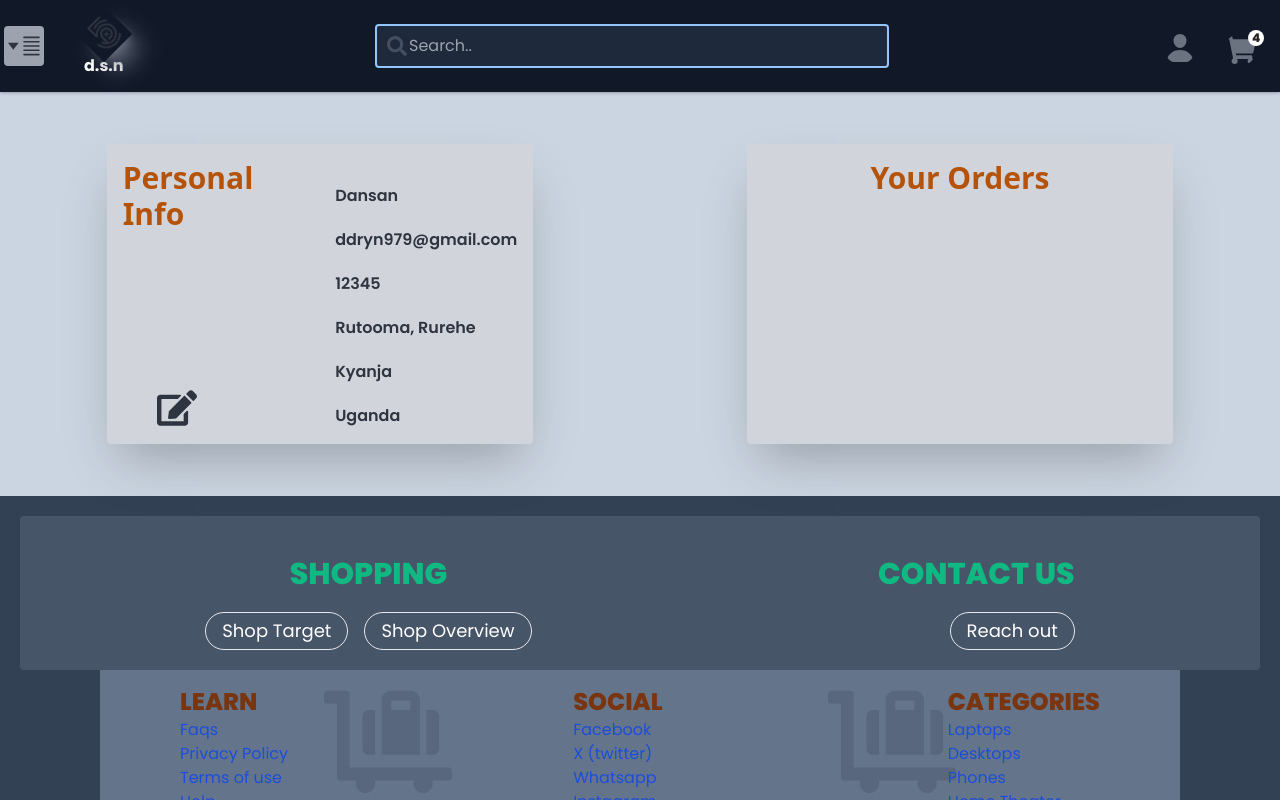
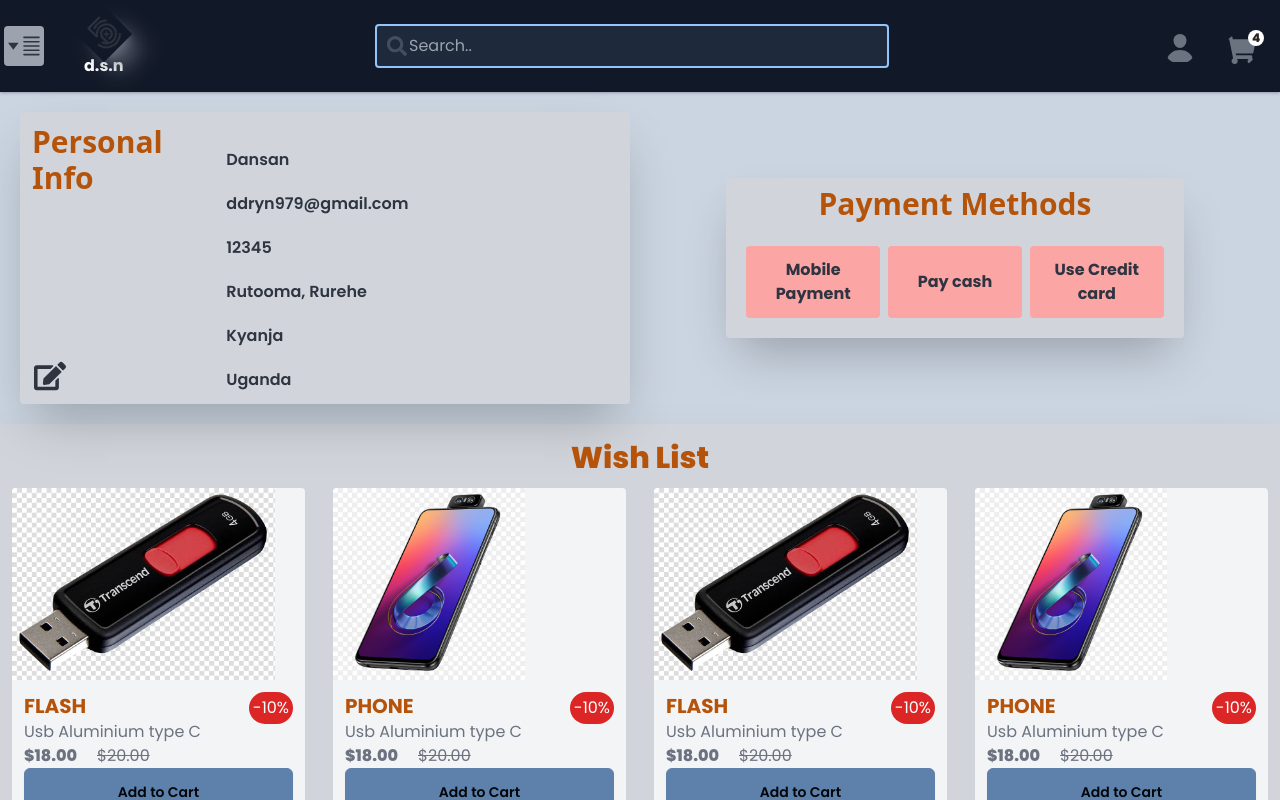
Before and after one commit to dansan-dsn/E-commerce, a React (Vite) app in the folder client/: page /account in a window 1280 px wide. Built offline with nearby package versions, Linux system fonts and the light colour scheme.

Commit message:
account items

```diff
--- a/client/src/components/Footer.jsx
+++ b/client/src/components/Footer.jsx
@@ -14,7 +14,7 @@
             </h2>
             <div className="flex gap-1 md:gap-4">
               <Link
-                to="/dashboard"
+                to="/categories"
                 className=" px-1 md:px-4 py-1 text-xs md:text-lg bg-transparent rounded-full border cursor-pointer hover:bg-red-400 hover:border-none"
               >
                 Shop Target
--- a/client/src/components/cards/Items.jsx
+++ b/client/src/components/cards/Item.jsx
@@ -1,9 +1,8 @@
 import React, { useEffect, useState } from "react";
-import { Link } from "react-router-dom";
 import img from "../../assets/images/flash1.png";
 import img2 from "../../assets/images/phone1.png";
 
-const Items = () => {
+const Item = () => {
   const [products, setProducts] = useState([
     {
       id: 1,
@@ -49,15 +48,6 @@
 
   return (
     <div>
-      <div className="flex justify-between py-2 px-10 bg-fuchsia-600 mt-1">
-        <p className="font-semibold">New Arrivals</p>
-        <Link
-          to="/categories"
-          className="font-semibold uppercase hover:text-gray-600"
-        >
-          See All
-        </Link>
-      </div>
       <div className="grid grid-cols-2 md:grid-cols-4 gap-1">
         {products.map((product, index) => {
           return (
@@ -98,4 +88,4 @@
   );
 };
 
-export default Items;
+export default Item;
--- a/client/src/pages/Account.jsx
+++ b/client/src/pages/Account.jsx
@@ -1,7 +1,9 @@
-import React from "react";
+import React, { useEffect, useState } from "react";
 import Navbar from "../components/Navbar";
 import Footer from "../components/Footer";
 import { FaEdit } from "react-icons/fa";
+import img from "../assets/images/flash1.png";
+import Item from "../components/cards/Item";
 
 const Account = () => {
   const user = [
@@ -13,25 +15,33 @@
       country: "Uganda",
       password: "helloDan",
       address: "Rutooma, Rurehe",
-      order: {
-        item: "banger",
-        price: 200,
-        category: "speaker",
-      },
     },
   ];
+
+  const orders = [
+    {
+      id: 1,
+      image: img,
+      category: "flash",
+      name: "Usb Aluminium type C",
+      price: 20,
+      discount: 10,
+    },
+  ];
+
   return (
     <div className="flex flex-col h-screen overflow-hidden">
       <Navbar />
       <div className="flex-grow overflow-y-auto ">
         {user.map((person) => {
           return (
-            <div className="flex justify-around py-10 bg-slate-300">
-              <div className="flex gap-4 m-3 p-4 shadow-2xl rounded md:w-1/3 place-content-center bg-gray-300">
-                <h1 className="font-extrabold text-3xl capitalize font-sans text-amber-700">
+            <div className="bg-slate-300">
+              <div className="grid md:grid-cols-2 grid-cols-1 p-5 gap-5 place-items-center">
+                <article className="flex gap-4 shadow-2xl p-3 rounded w-full bg-gray-300">
+                  <h1 className="font-extrabold  md:text-3xl capitalize font-sans text-amber-700">
                     Personal Info
                   </h1>
-                <div className="flex flex-col gap-5 mt-6 relative font-semibold">
+                  <div className="flex flex-col gap-5 mt-6 relative font-semibold md:w-3/4">
                     <p className="">{person.name}</p>
                     <span>{person.email}</span>
                     <span>{person.phone}</span>
@@ -39,17 +49,35 @@
                     <span>{person.city}</span>
                     <span>{person.country}</span>
                     <FaEdit
-                    className="absolute right-80 size-10 bottom-0 cursor-pointer hover:text-blue-500"
+                      className="absolute -left-28 md:-left-32 lg:-left-48 size-5 md:size-8 bottom-0 cursor-pointer hover:text-blue-500"
                       title="Edit"
                     />
                   </div>
+                </article>
+                <article className="shadow-2xl rounded md:w-3/4 bg-gray-300 p-2">
+                  <h1 className="font-extrabold text-3xl capitalize font-sans text-center text-amber-700">
+                    payment methods
+                  </h1>
+                  <div className=" mt-3 flex flex-col md:flex-row gap-2 p-3">
+                    <button className="bg-red-300 md:w-1/3 p-3 rounded transition hover:scale-105 hover:shadow-lg ">
+                      <h6 className="font-bold">Mobile Payment</h6>
+                      <p></p>
+                    </button>
+                    <button className="bg-red-300 md:w-1/3 p-3 rounded transition hover:scale-105 hover:shadow-lg">
+                      <h6 className="font-bold">Pay cash</h6>
+                    </button>
+                    <button className="bg-red-300 md:w-1/3 p-3 rounded transition hover:scale-105 hover:shadow-lg ">
+                      <h6 className="font-bold">Use Credit card</h6>
+                    </button>
                   </div>
-              <div className="m-3 p-4 shadow-2xl rounded md:w-1/3 bg-gray-300">
-                <h1 className="font-extrabold text-3xl capitalize font-sans text-center text-amber-700">
-                  Your Orders
+                </article>
+              </div>
+              <article className="shadow-2xl bg-gray-300 py-4">
+                <h1 className="text-center font-extrabold text-3xl text-amber-700">
+                  Wish List
                 </h1>
-                <div className=" mt-3"></div>
-              </div>
+                <Item />
+              </article>
             </div>
           );
         })}
--- a/client/src/pages/Home.jsx
+++ b/client/src/pages/Home.jsx
@@ -2,7 +2,7 @@
 import { Link } from "react-router-dom";
 import Navbar from "../components/Navbar";
 import Carousel from "../components/Carousel";
-import Items from "../components/cards/Items";
+import Item from "../components/cards/Item";
 import DisplayReview from "../components/cards/DisplayReview";
 import Reviews from "../components/Reviews";
 import Footer from "../components/Footer";
@@ -11,15 +11,26 @@
   return (
     <div className="flex flex-col h-screen overflow-hidden">
       <Navbar />
-      <div className="flex-grow overflow-y-auto ">
-        <div className="bg-blue-300 ">
+      <div className="flex-grow overflow-y-auto">
+        <div className="bg-blue-300">
           <div className="text-center bg-fuchsia-600 mt-1">
             <h1 className="p-3 text-center uppercase font-bold">
               products on Discount
             </h1>
           </div>
           <Carousel />
-          <Items />
+          <div>
+            <div className="flex justify-between py-2 px-10 bg-fuchsia-600 mt-1">
+              <p className="font-semibold">New Arrivals</p>
+              <Link
+                to="/categories"
+                className="font-semibold uppercase hover:text-gray-600"
+              >
+                See All
+              </Link>
+            </div>
+            <Item />
+          </div>
           <DisplayReview />
           <Reviews />
           <Footer />
```
Also changed, not shown: client/src/utils/project_overview.txt, 1 other file (tests, documents, lock files or other folders). Lines whose indentation alone changed are shown as unchanged.
